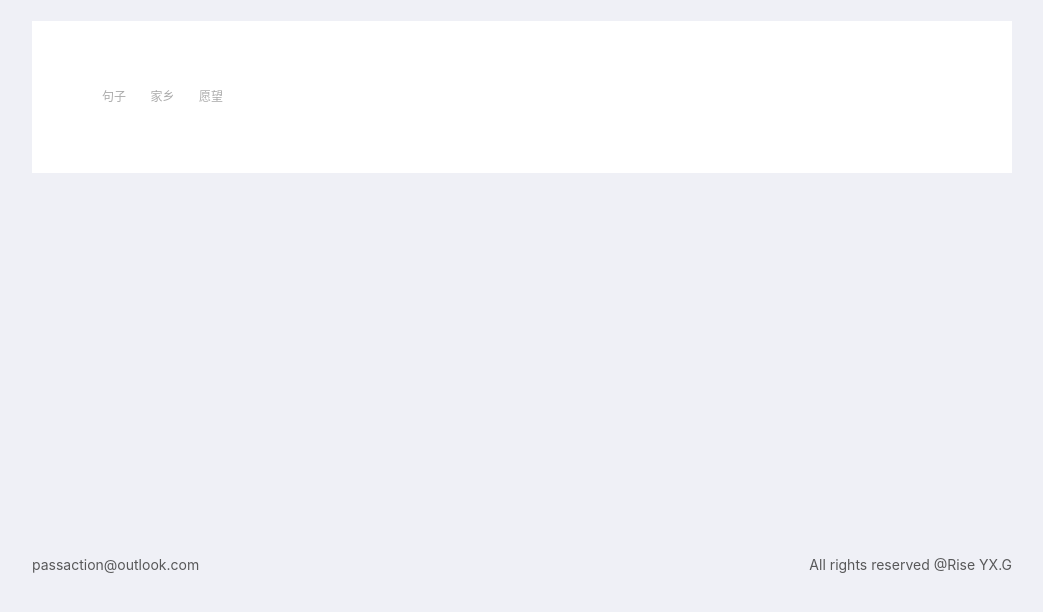
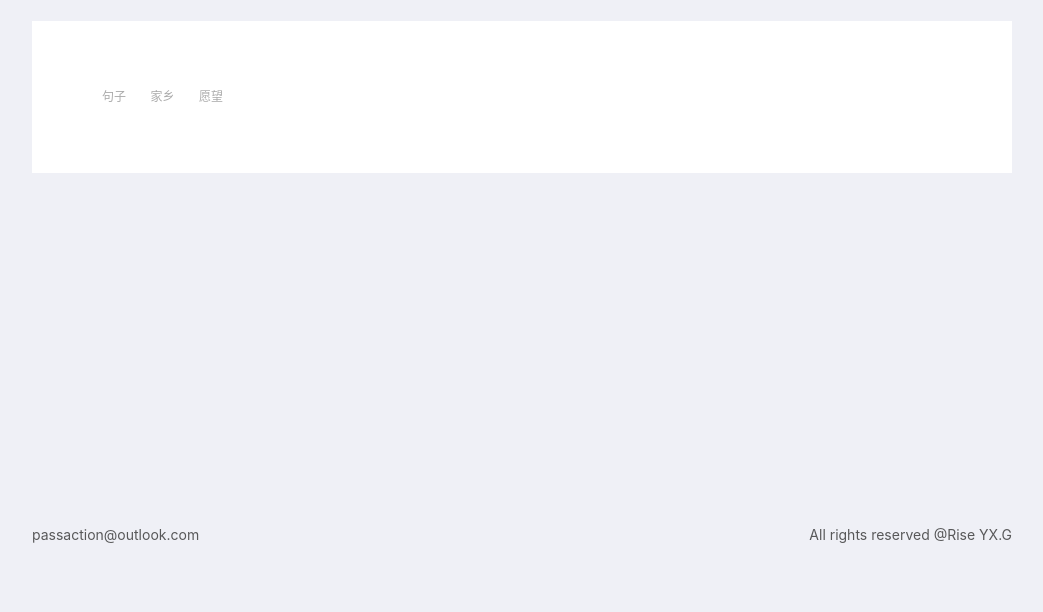
Before and after one commit to Riseyx/riseyx.github.io, a plain HTML site: page tags/index.html in a window 1280 px wide. Shown: the part 164-776 px from the top of the page, without its empty margins (118-1161 px from the left). Drawn offline with nearby package versions, Linux system fonts and the light colour scheme.

Commit message:
Site updated: 2020-01-21 10:13:36

```diff
--- a/css/index.css
+++ b/css/index.css
@@ -151,7 +151,8 @@ body {
   padding: 0 15px;
   margin-left: auto;
   margin-right: auto;
-  margin-bottom: 60px; }
+  margin-bottom: 60px;
+  padding-bottom: 30px; }
   #footer .copyright {
     float: right; }
   @media screen and (max-width: 800px) {
```
